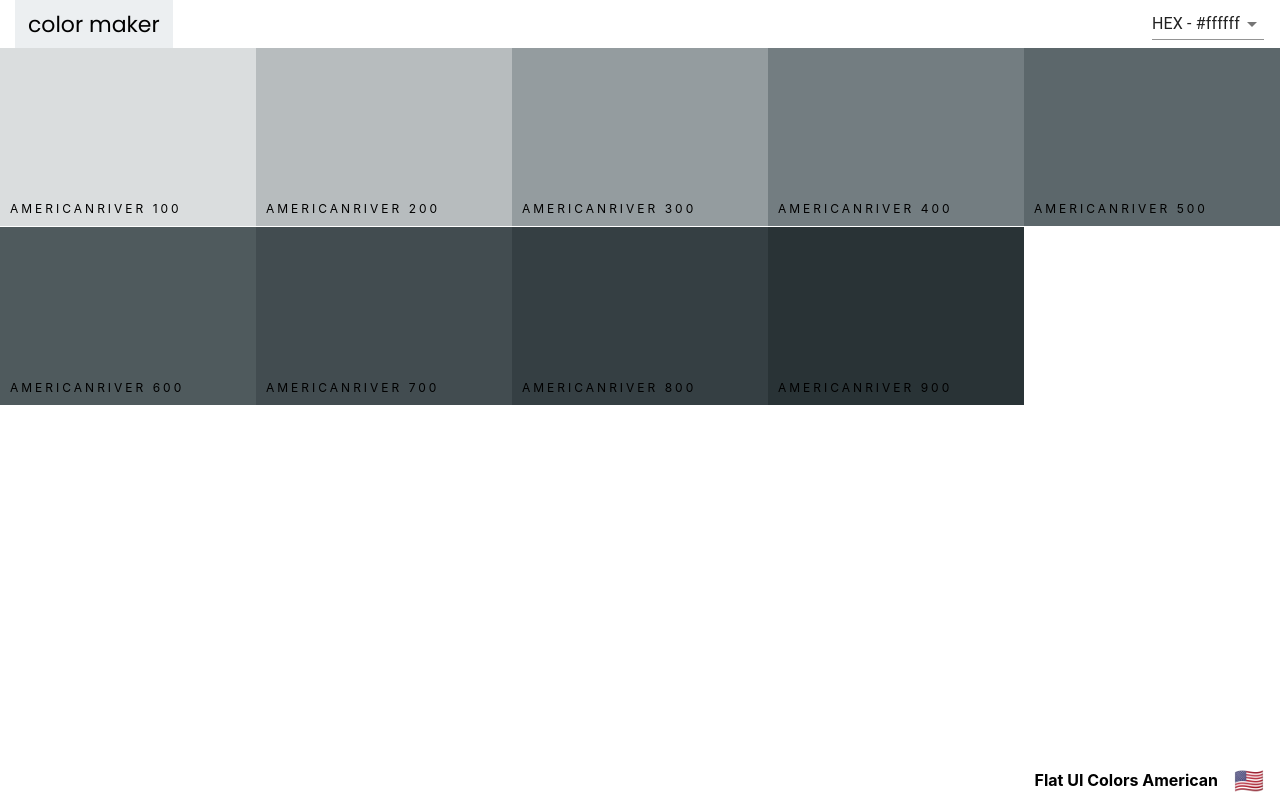
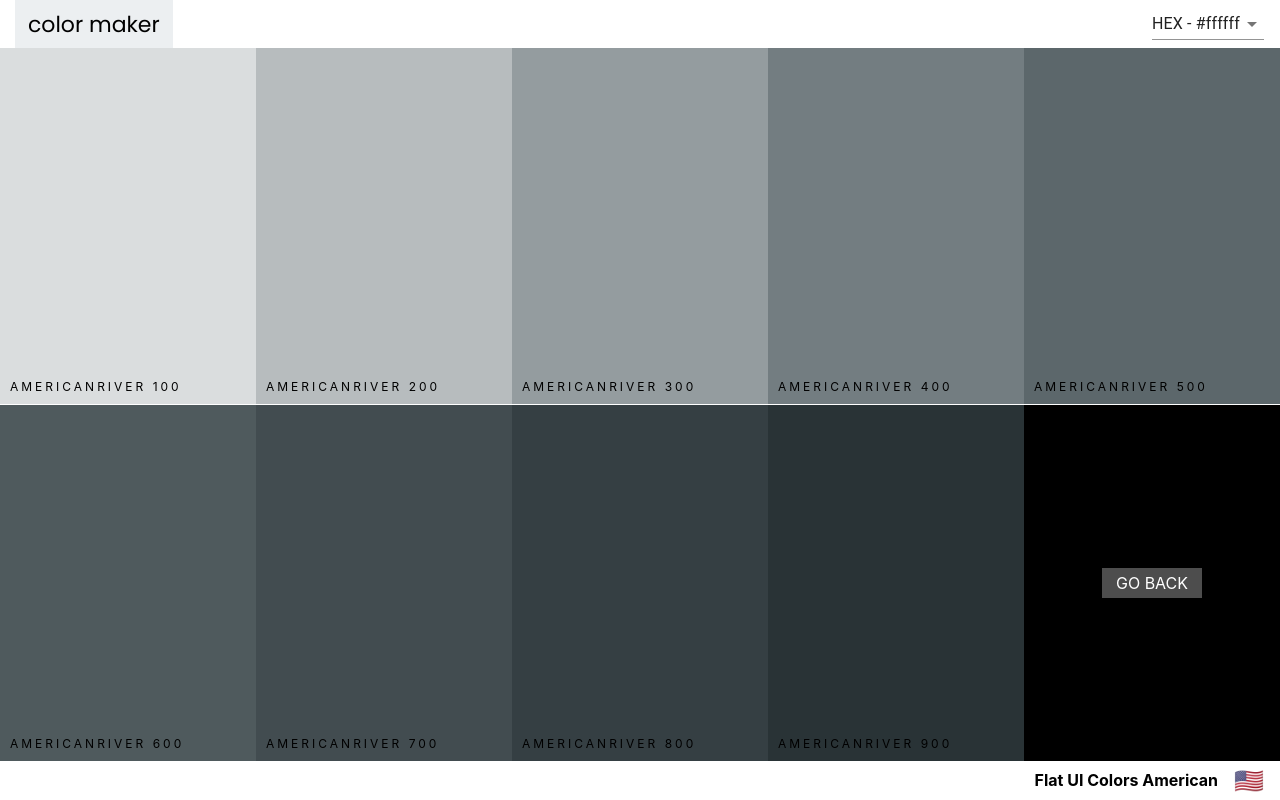
Before and after one commit to gaganssingh/color-maker, a React (Create React App) app: page /palette/flat-ui-colors-american/americanriver in a window 1280 px wide. Built offline with nearby package versions, Linux system fonts and the light colour scheme.

Commit message:
Added the Go Back button on SingleColorPalette

```diff
--- a/src/ColorBox.css
+++ b/src/ColorBox.css
@@ -8,7 +8,15 @@
   margin-bottom: -3.5px;
 }
 
-.copy-button {
+.SingleColorPalette .ColorBox {
+  height: 50%;
+}
+
+.ColorBox.go-back-container {
+  background-color: black;
+}
+
+.copy-button, .go-back-button {
   position: absolute;
   display: inline-block;
   top: 50%;
@@ -24,7 +32,11 @@
   line-height: 30px;
   color: #fff;
   text-transform: uppercase;
+  text-decoration: none;
   border: none;
+}
+
+.copy-button {
   opacity: 0;
 }
 
--- a/src/SingleColorPalette.js
+++ b/src/SingleColorPalette.js
@@ -1,4 +1,5 @@
 import React, { Component } from "react";
+import { Link } from "react-router-dom";
 import Navbar from "./Navbar";
 import ColorBox from "./ColorBox";
 import Footer from "./Footer";
@@ -27,19 +28,27 @@
 
   render() {
     const { format } = this.state;
-    const { emoji, paletteName } = this.props.palette;
+    const { emoji, paletteName, id } = this.props.palette;
     const colorBoxes = this._shades.map((color) => (
       <ColorBox
-        key={color.id}
+        key={color.name}
         name={color.name}
         background={color[format]}
         showLink={false}
       />
     ));
+
     return (
-      <div className="Palette">
+      <div className="SingleColorPalette Palette">
         <Navbar handleChange={this.changeFormat} showLevelSlider={false} />
-        <div className="Palette-colors">{colorBoxes}</div>
+        <div className="Palette-colors">
+          {colorBoxes}
+          <div className="ColorBox go-back-container">
+            <Link to={`/palette/${id}`} className="go-back-button">
+              GO BACK
+            </Link>
+          </div>
+        </div>
         <Footer emoji={emoji} paletteName={paletteName} />
       </div>
     );
```
